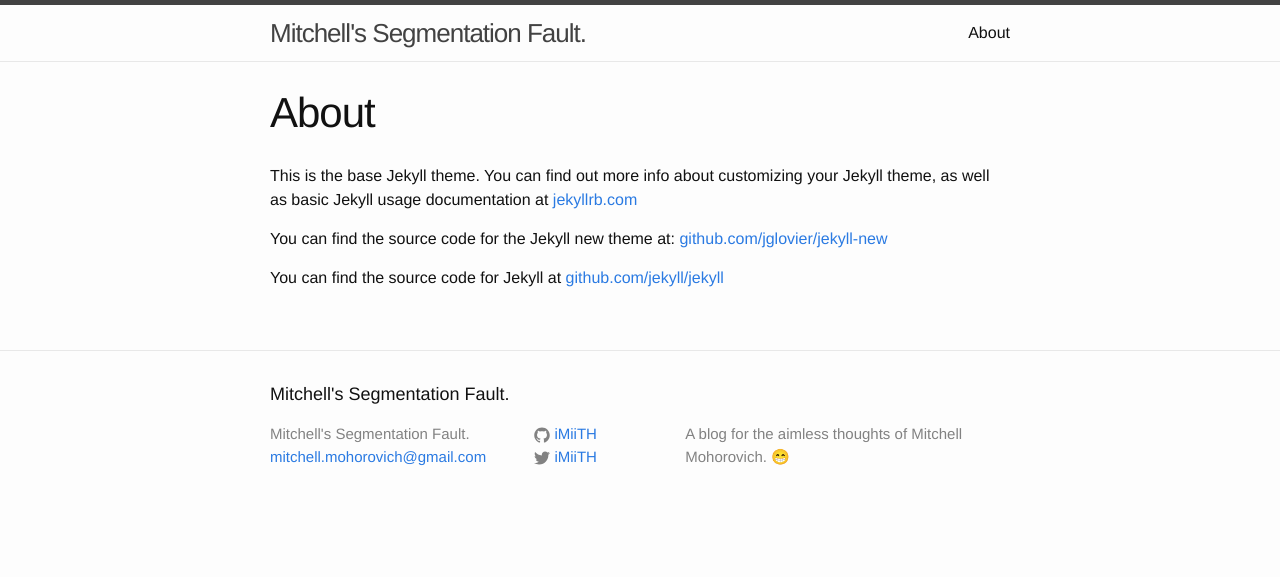
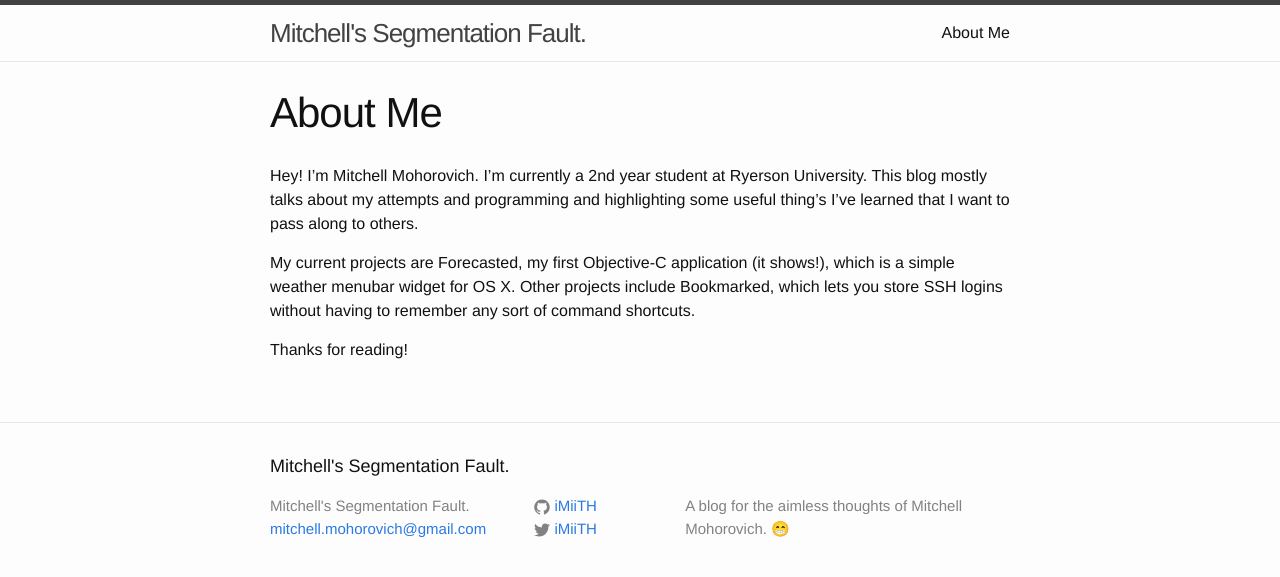
Before and after one commit to iMiiTH/iMiiTH.github.io, a Jekyll site: the page built from about.md, in a window 1280 px wide. Shown: the top 577 px of the page. Built offline with Jekyll 4.4.1, drawn with Linux system fonts in a browser that asks for light colours.

Commit message:
Added about me page.

```diff
--- a/about.md
+++ b/about.md
@@ -1,11 +1,11 @@
 ---
 layout: page
-title: About
+title: About Me
 permalink: /about/
 ---
 
-This is the base Jekyll theme. You can find out more info about customizing your Jekyll theme, as well as basic Jekyll usage documentation at [jekyllrb.com](http://jekyllrb.com/)
+Hey! I'm Mitchell Mohorovich. I'm currently a 2nd year student at Ryerson University. This blog mostly talks about my attempts and programming and highlighting some useful thing's I've learned that I want to pass along to others.
 
-You can find the source code for the Jekyll new theme at: [github.com/jglovier/jekyll-new](https://github.com/jglovier/jekyll-new)
+My current projects are Forecasted, my first Objective-C application (it shows!), which is a simple weather menubar widget for OS X. Other projects include Bookmarked, which lets you store SSH logins without having to remember any sort of command shortcuts.
 
-You can find the source code for Jekyll at [github.com/jekyll/jekyll](https://github.com/jekyll/jekyll)
+Thanks for reading!
```
